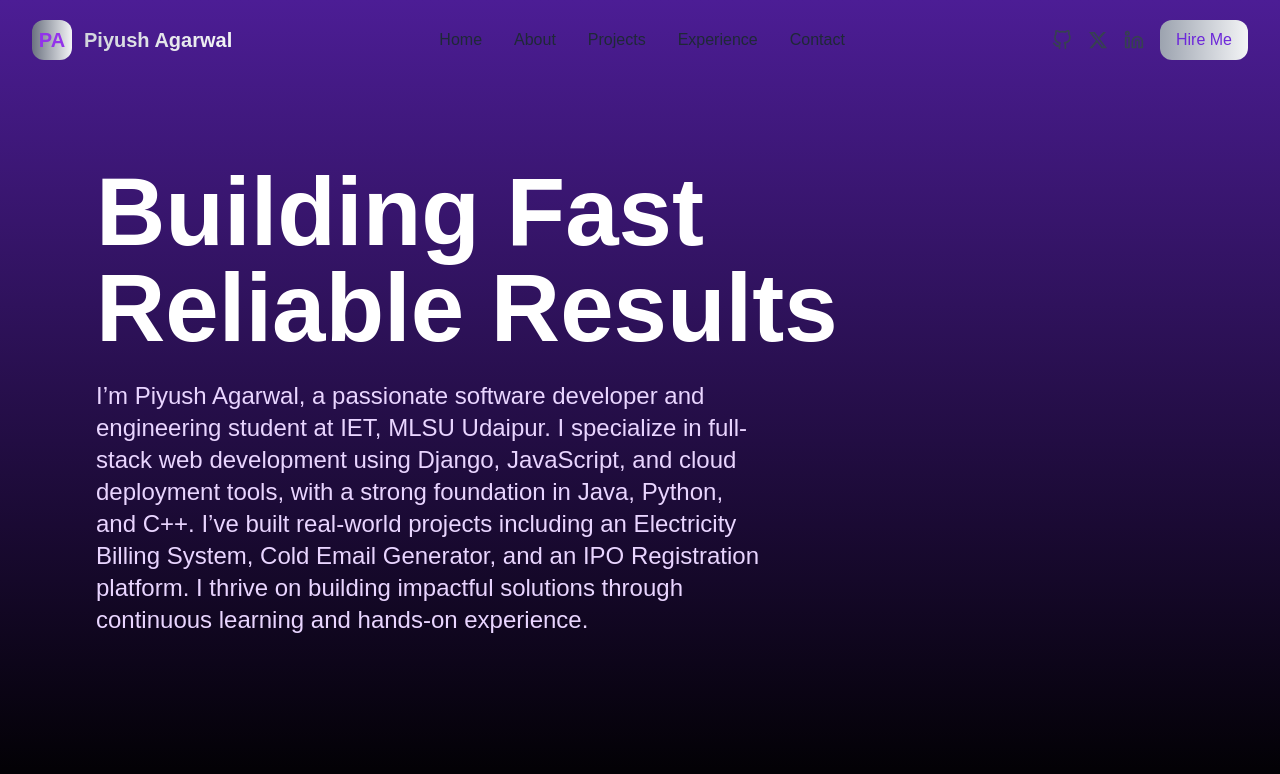
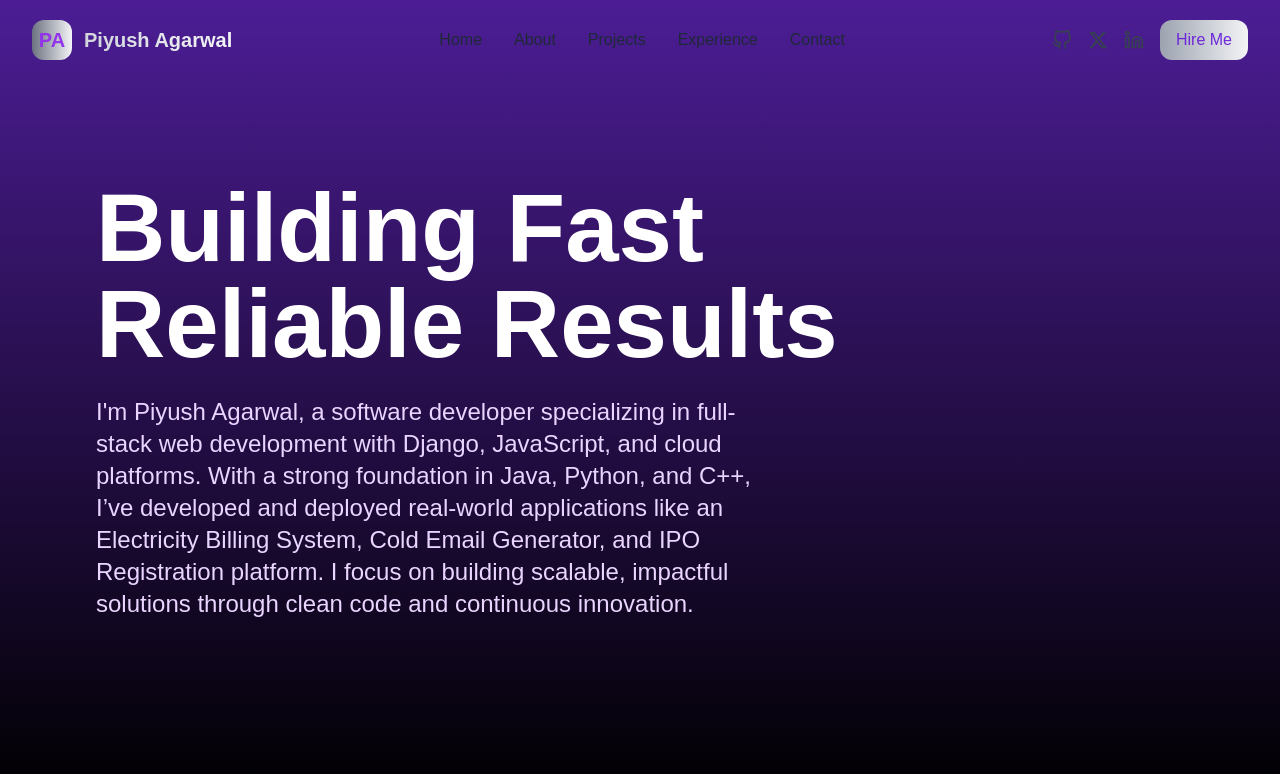
Before and after one commit to pagarwal884/Portfolio, a React (Vite) app: page / in a window 1280 px wide. Shown: the top 774 px of the page. Built offline with nearby package versions, Linux system fonts and the light colour scheme.

Commit message:
I have edit my professional summery para to make it more clean and understandable

```diff
--- a/src/components/HeroSection.jsx
+++ b/src/components/HeroSection.jsx
@@ -30,14 +30,13 @@ const HeroSection = () => {
             duration: 1.5,
           }}
           className="text-xl md:text-1xl lg:text-2xl text-purple-200 max-w-2xl">
-          I’m Piyush Agarwal, a passionate software developer and engineering
-          student at IET, MLSU Udaipur. I specialize in full-stack web
-          development using Django, JavaScript, and cloud deployment tools, with
-          a strong foundation in Java, Python, and C++. I’ve built real-world
-          projects including an Electricity Billing System, Cold Email
-          Generator, and an IPO Registration platform. I thrive on building
-          impactful solutions through continuous learning and hands-on
-          experience.
+          I'm Piyush Agarwal, a software developer specializing in full-stack
+          web development with Django, JavaScript, and cloud platforms. With a
+          strong foundation in Java, Python, and C++, I’ve developed and
+          deployed real-world applications like an Electricity Billing System,
+          Cold Email Generator, and IPO Registration platform. I focus on
+          building scalable, impactful solutions through clean code and
+          continuous innovation.
         </motion.p>
       </div>
     </section>
```
